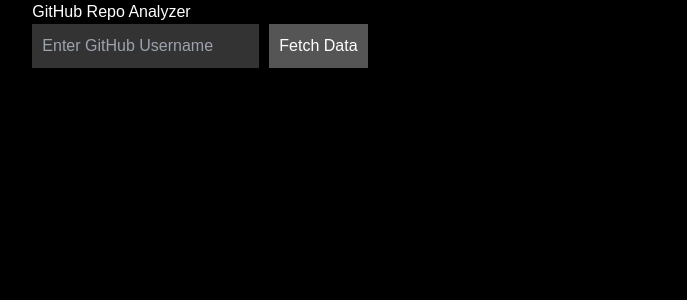
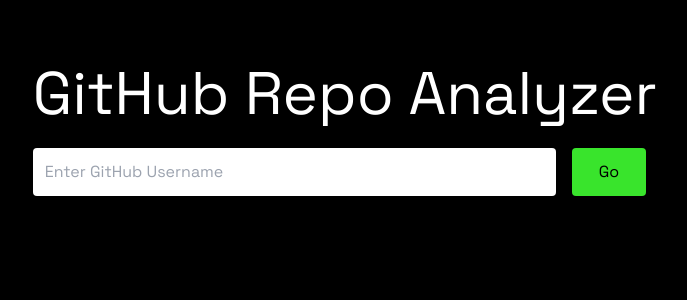
Before and after one commit to rahulbathijaa/Github-Repo-Analyzer, a Next.js app in the folder frontend/: page / in a window 1280 px wide. Shown: the top 300 px of the page, without its empty margins (76-763 px from the left). Built offline with nearby package versions, Linux system fonts and the light colour scheme.

Commit message:
revised input styling

```diff
--- a/frontend/app/globals.css
+++ b/frontend/app/globals.css
@@ -17,7 +17,7 @@
 body {
   color: var(--foreground);
   background: var(--background);
-  font-family: Arial, Helvetica, sans-serif;
+  /* Remove the Arial, Helvetica, sans-serif fallback */
 }
 
 @layer utilities {
--- a/frontend/app/layout.tsx
+++ b/frontend/app/layout.tsx
@@ -1,5 +1,11 @@
 import type { Metadata } from "next";
+import { Space_Grotesk } from 'next/font/google';
 import "./globals.css";
+
+const spaceGrotesk = Space_Grotesk({
+  subsets: ['latin'],
+  display: 'swap',
+});
 
 export const metadata: Metadata = {
   title: "Create Next App",
@@ -12,7 +18,7 @@ export default function RootLayout({
   children: React.ReactNode;
 }>) {
   return (
-    <html lang="en">
+    <html lang="en" className={spaceGrotesk.className}>
       <body>
         {children}
       </body>
--- a/frontend/app/page.tsx
+++ b/frontend/app/page.tsx
@@ -70,6 +70,7 @@ export default function Home() {
 
   return (
     <div
+      className="pt-16"
       style={{
         backgroundColor: 'black',
         color: 'white',
@@ -80,12 +81,13 @@ export default function Home() {
         style={{
           display: 'grid',
           gridTemplateColumns: 'repeat(12, 1fr)',
-          gap: '20px',
+          gap: '24px',
         }}
       >
         <div style={{ gridColumn: '2 / 12' }}>
-          <h1>GitHub Repo Analyzer</h1>
+          <h1 className="text-6xl mb-6">GitHub Repo Analyzer</h1>
           <form
+            className="mt-6 grid grid-cols-12 gap-4"
             onSubmit={(e) => {
               e.preventDefault();
               fetchAllData();
@@ -96,25 +98,13 @@ export default function Home() {
               placeholder="Enter GitHub Username"
               value={username}
               onChange={(e) => setUsername(e.target.value)}
-              style={{
-                padding: '10px',
-                fontSize: '16px',
-                backgroundColor: '#333',
-                color: 'white',
-                border: 'none',
-              }}
+              className="col-span-6 p-3 text-base bg-white text-black border-none rounded"
             />
             <button
               type="submit"
-              style={{
-                marginLeft: '10px',
-                padding: '10px',
-                backgroundColor: '#555',
-                color: 'white',
-                border: 'none',
-              }}
+              className="col-span-1 p-3 bg-[#39E42C] text-black border-none rounded"
             >
-              Fetch Data
+              Go
             </button>
           </form>
 
```
